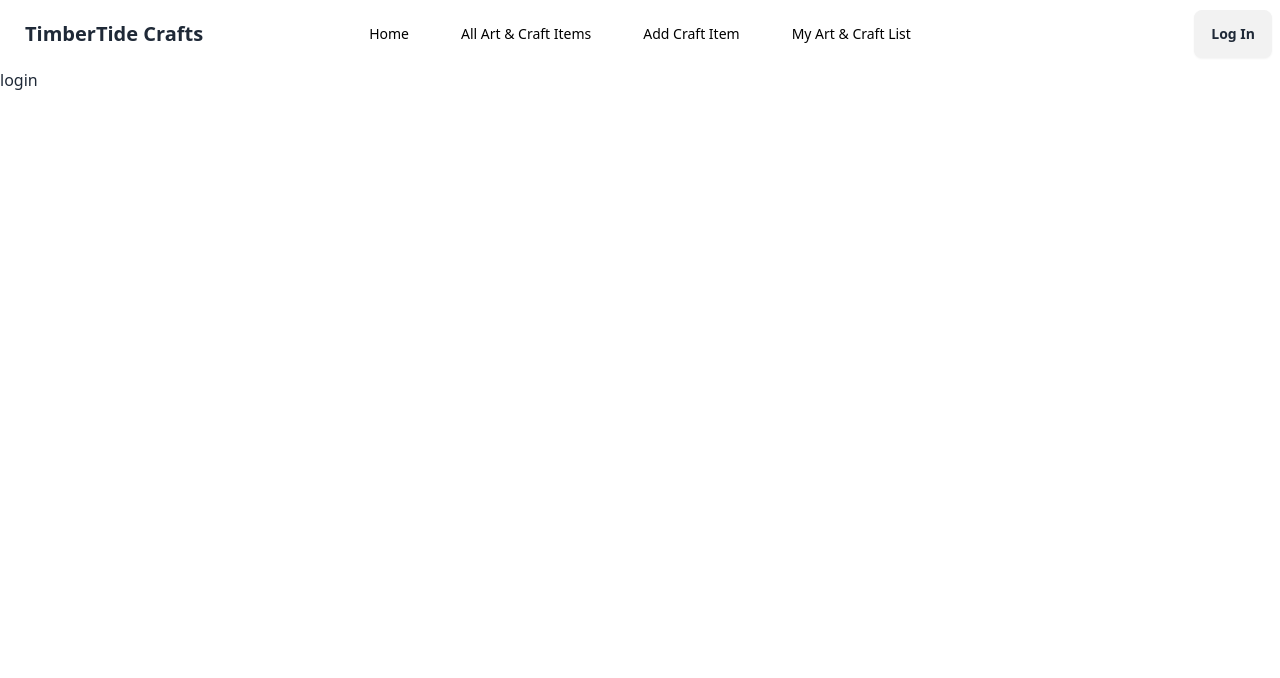
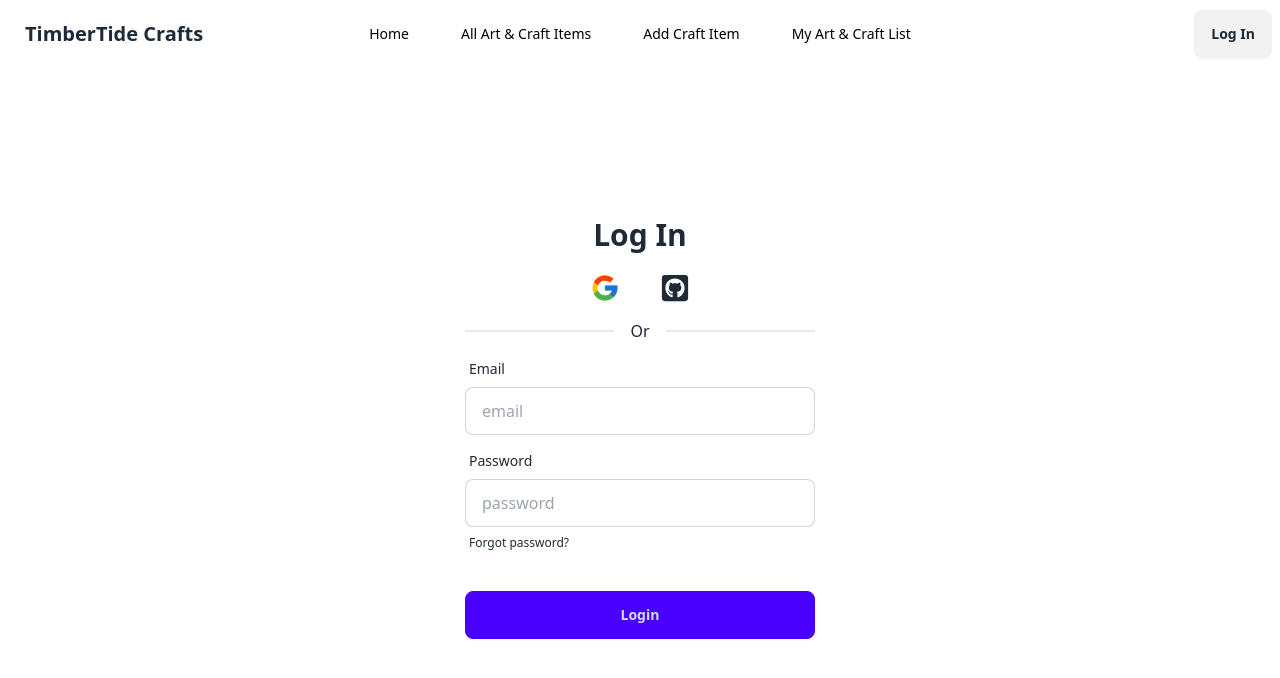
Before and after one commit to Shahriar-Samir/TimberTide-Crafts-Client, a React (Vite) app: page /login in a window 1280 px wide. Shown: the top 678 px of the page. Built offline with nearby package versions, Linux system fonts and the light colour scheme.

Commit message:
added login page

```diff
--- a/src/components/login.jsx
+++ b/src/components/login.jsx
@@ -1,10 +1,39 @@
 import React from 'react';
+import { FcGoogle } from "react-icons/fc";
+import { FaGithubSquare } from "react-icons/fa";
 
 const Login = () => {
     return (
-        <div>
-            login
+        <div className='flex justify-center items-center h-[90vh]'>
+        <div className='w-11/12 max-w-[350px] flex flex-col items-center gap-5'>
+        <h1 className='text-3xl font-semibold'>Log In</h1>
+        <div className='flex gap-10 items-center'>
+        <FcGoogle  className='text-3xl'/>
+        <FaGithubSquare className='text-3xl'/>
         </div>
+        <div className="divider m-0">Or</div>
+        <form className="card-body w-full p-0">
+        <div className="form-control">
+          <label className="label pt-0">
+            <span className="label-text">Email</span>
+          </label>
+          <input type="email" placeholder="email" className="input input-bordered" required />
+        </div>
+        <div className="form-control">
+          <label className="label">
+            <span className="label-text">Password</span>
+          </label>
+          <input type="password" placeholder="password" className="input input-bordered" required />
+          <label className="label">
+            <a href="#" className="label-text-alt link link-hover">Forgot password?</a>
+          </label>
+        </div>
+        <div className="form-control mt-6">
+          <button className="btn btn-primary">Login</button>
+        </div>
+      </form>
+    </div>
+    </div>
     );
 };
 
```
Also changed, not shown: src/firebase/firebase.js (added).
